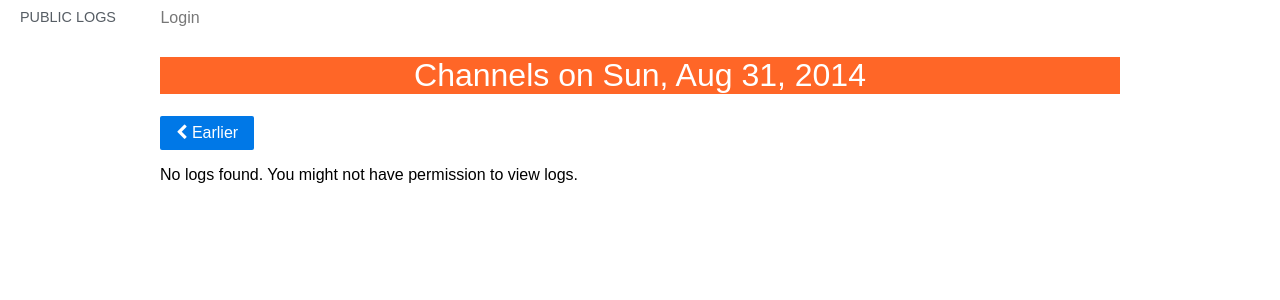
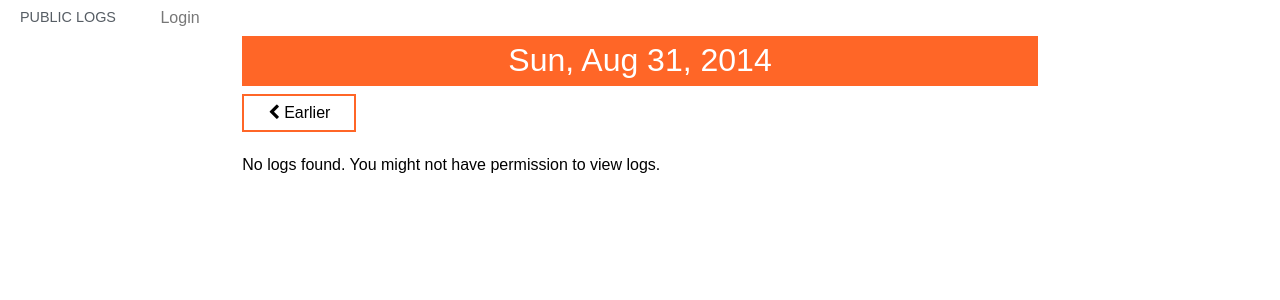
Before and after one commit to kennydo/irc-log-viewer, a Flask app: page /logs/channels?date=today in a window 1280 px wide. Shown: the top 300 px of the page. Run offline with Flask 2, Linux system fonts and the light colour scheme; data that the repository does not hold is empty; some libraries are stand-ins or nearby versions.

Commit message:
styled temporal navigation buttons on channel listing page

```diff
--- a/irclogviewer/logs/templates/channels.html
+++ b/irclogviewer/logs/templates/channels.html
@@ -2,7 +2,7 @@
 {% from "macros.html" import no_logs_found, modified_time %}
 
 {% if specific_date %}
-    {% set title="Channels on " + specific_date.strftime("%a, %b %d, %Y") %}
+    {% set title = specific_date.strftime("%a, %b %d, %Y") %}
     {% set date_before_this_day = specific_date|date_before %}
     {% if specific_date != today %}
         {% set date_after_this_day = specific_date|date_after %}
@@ -20,15 +20,15 @@
     </div>
 
     {% if specific_date %}
-    <div class="pure-u-1">
+    <div class="pure-u-1 temporal-navigation">
         {% if date_before_this_day %}
-            <a href="{{ url_for('.list_channels', date=date_before_this_day) }}" class="pure-button pure-button-primary">
+            <a href="{{ url_for('.list_channels', date=date_before_this_day) }}" class="earlier">
                 <i class="fa fa-chevron-left"></i>
                 Earlier
             </a>
         {% endif %}
         {% if date_after_this_day %}
-            <a href="{{ url_for('.list_channels', date=date_after_this_day) }}" class="pure-button pure-button-primary">
+            <a href="{{ url_for('.list_channels', date=date_after_this_day) }}" class="later">
                 Later
                 <i class="fa fa-chevron-right"></i>
             </a>
--- a/irclogviewer/static/css/style.css
+++ b/irclogviewer/static/css/style.css
@@ -6,18 +6,46 @@
     font-weight: lighter;
     background: rgb(255, 102, 39);
     color: white;
+    margin: 0;
+    padding: 0.2em 0;
 }
 h2{
     text-align: center;
     font-weight: lighter;
     padding: 0 0.2em;
-    margin: 0 0 0.1em 0;
+    margin: 0.2em 0;
     color: rgba(1, 1, 1, 0.9);
 }
 .content {
     max-width: 960px;
     margin: 0 auto;
     background: #fff;
+}
+.temporal-navigation{
+    margin: 0.5em 0;
+}
+.temporal-navigation a{
+    background: white;
+    border: 2px solid rgb(255, 102, 39);
+    padding: 0.5em 1.5em;
+    text-decoration: none;
+    color: inherit;
+}
+.temporal-navigation a.earlier{
+    float: left;
+    margin-left: 0.5em;
+}
+.temporal-navigation a.later{
+    float: right;
+    margin-right: 0.5em;
+}
+@media screen and (min-width: 960px){
+    .temporal-navigation a.earlier{
+        margin-left: 0;
+    }
+    .temporal-navigation a.later{
+        margin-right: 0;
+    }
 }
 .channel-table{
     width: 100%;
```
